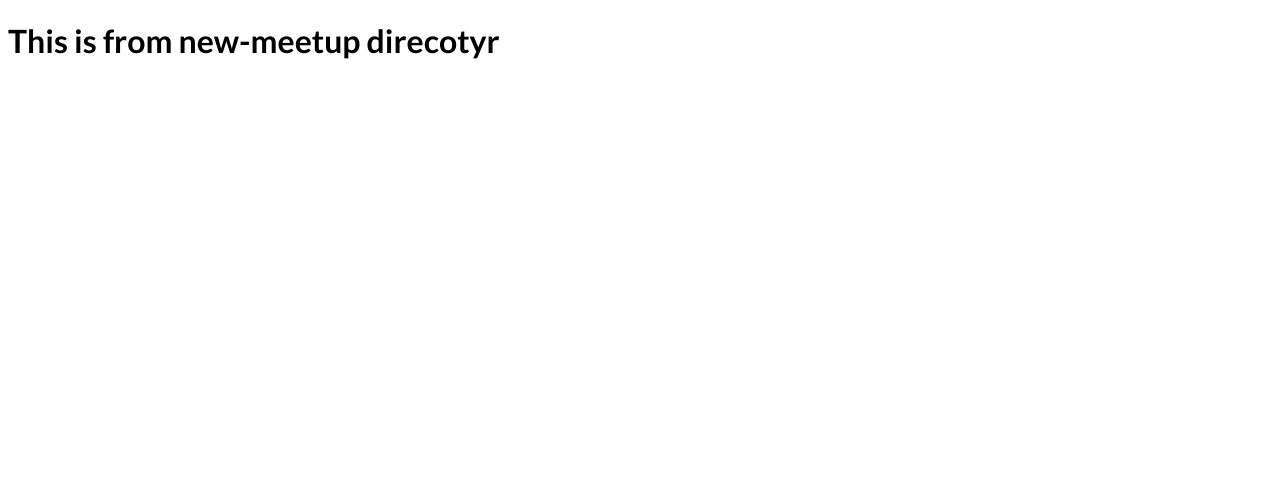
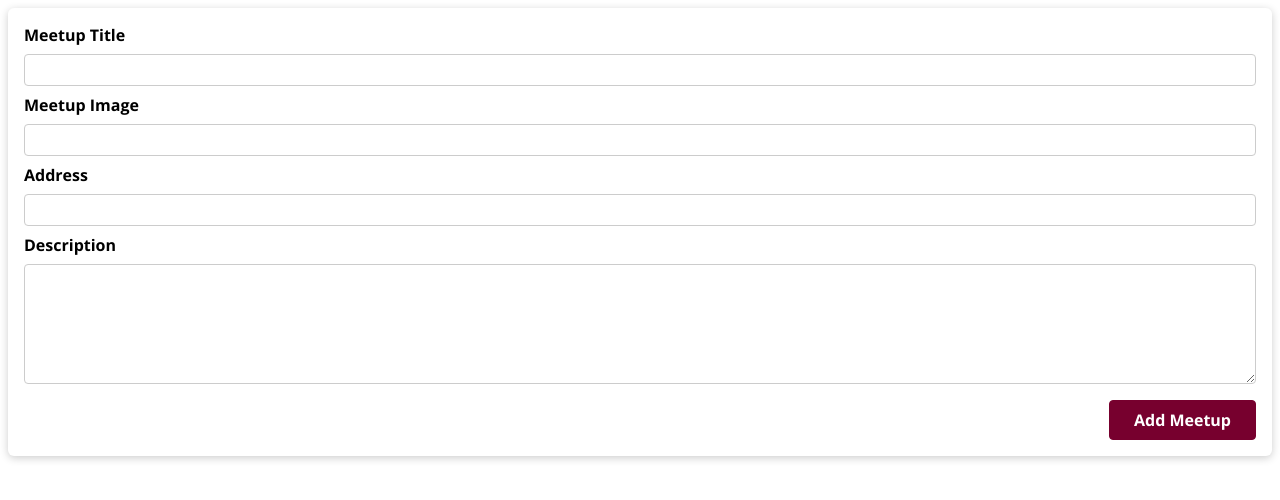
Before and after one commit to aadil42/React-meetups-nextJS, a Next.js app: page /new-meetup in a window 1280 px wide. Shown: the top 500 px of the page. Built offline with nearby package versions, Linux system fonts and the light colour scheme.

Commit message:
adding newMeetUp form on new-meetup page

```diff
--- a/pages/new-meetup/index.js
+++ b/pages/new-meetup/index.js
@@ -1,5 +1,10 @@
+import NewMeetupForm from "../../components/meetups/NewMeetupForm";
+
 const Test = () => {
-    return <h1>This is from new-meetup direcotyr</h1>
+    const addMeetUpHandler = (enteredData) => {
+        console.log(enteredData);
+    }
+    return <NewMeetupForm onAddMeetup={addMeetUpHandler} />
 }
 
 export default Test;
```
